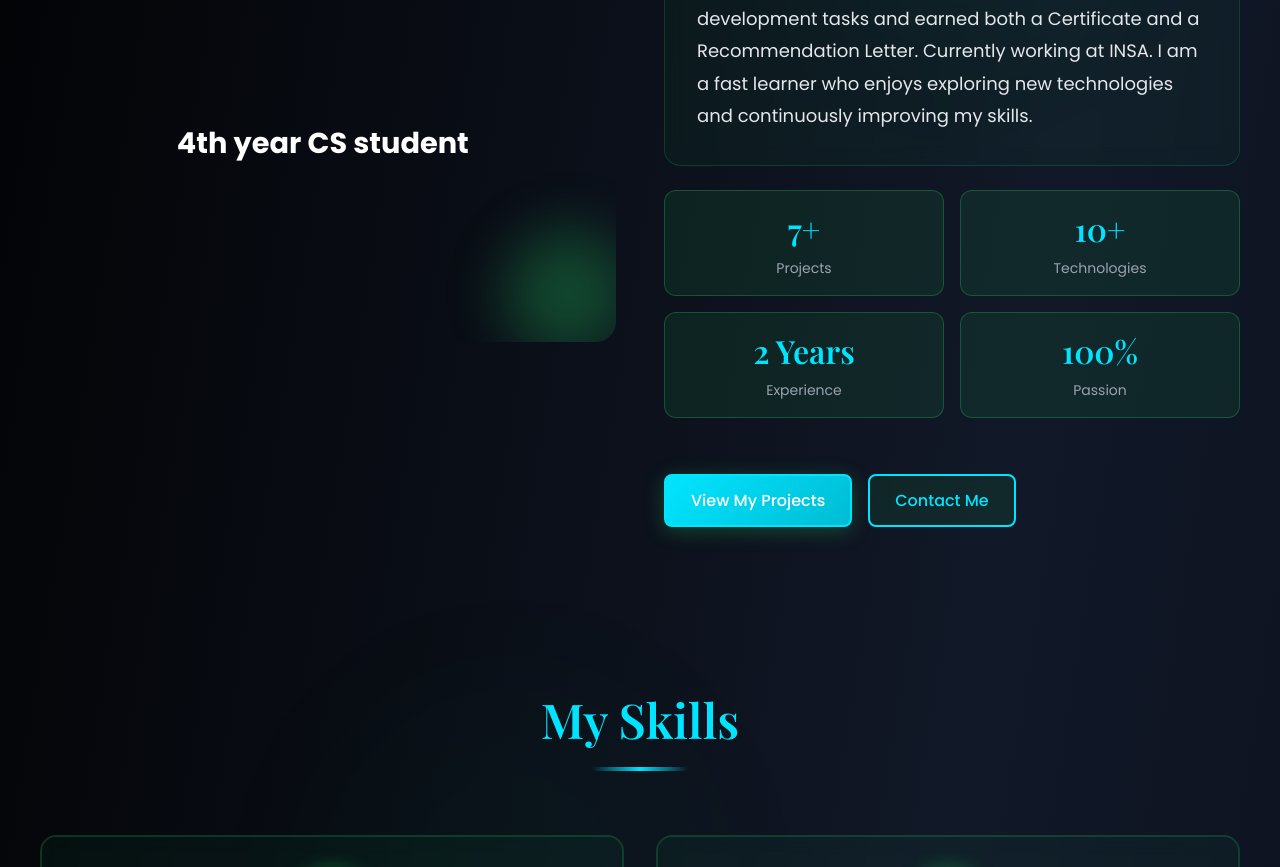
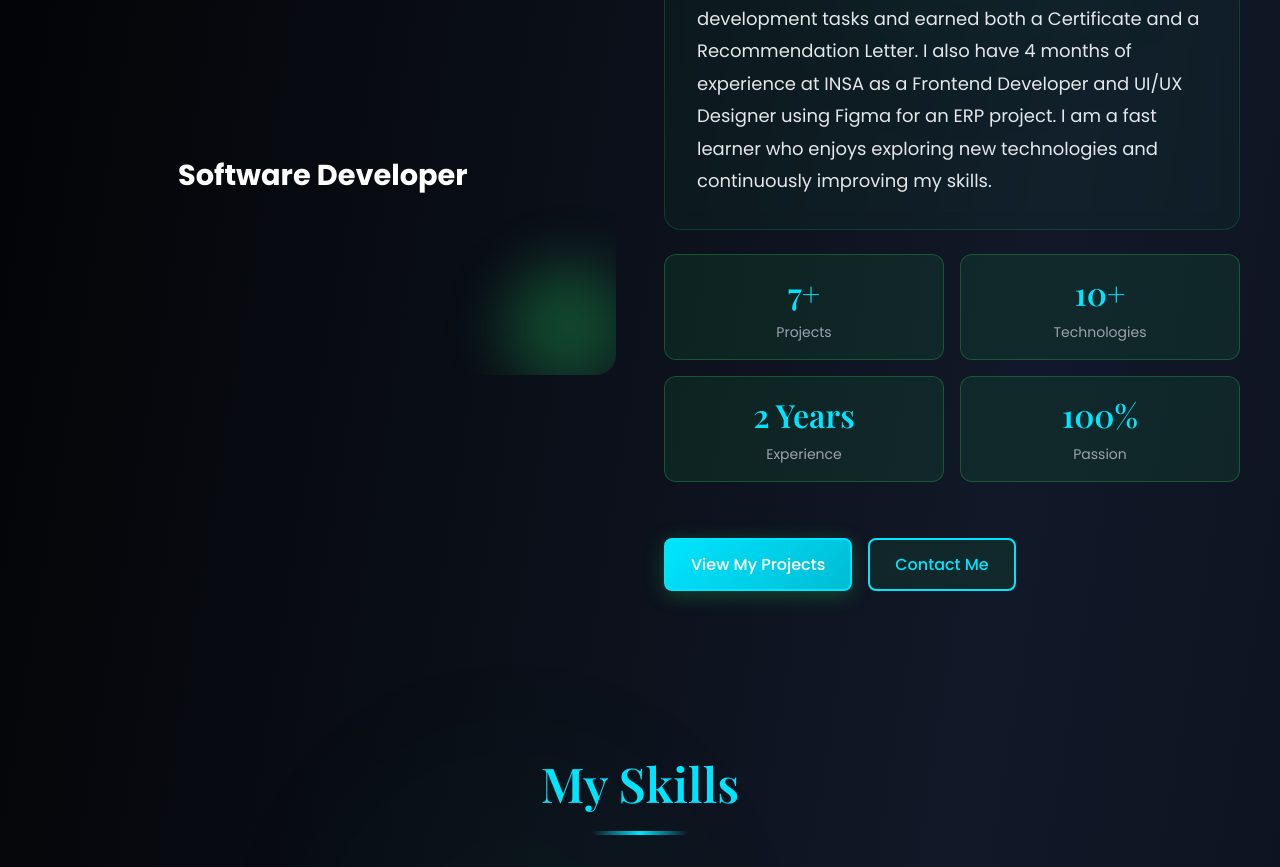
Before and after one commit to elady473-art/emebet-portfolio, a React (Vite) app: page / in a window 1280 px wide. Shown: the part 1220-2087 px from the top of the page. Built offline with nearby package versions, Linux system fonts and the light colour scheme; a web font is replaced by a local one.

Commit message:
Update bio with INSA experience and add Software Developer to typing text

```diff
--- a/src/components/About.jsx
+++ b/src/components/About.jsx
@@ -90,7 +90,7 @@ export default function About() {
 
         <div className="about-content">
           <div className="about-image" style={{ display: 'flex', alignItems: 'center', justifyContent: 'center', minHeight: '350px', background: 'var(--card-bg)', borderRadius: '20px', border: '1px solid var(--border-color)', position: 'relative', overflow: 'hidden' }}>
-            <TypingText texts={["4th year CS student"]} />
+            <TypingText texts={["4th year CS student", "Software Developer"]} />
             <div className="glow-effect" />
           </div>
 
--- a/src/data/portfolioData.js
+++ b/src/data/portfolioData.js
@@ -3,8 +3,8 @@
 
 export const personalInfo = {
   name: "Emebet Mesfin",
-  roles: ["Fullstack Developer", "Graphics Designer"],
-  bio: "Dedicated and committed Junior Web Developer with hands-on experience building responsive web applications using HTML, CSS, JavaScript, React, PHP, Java, and MySQL. Successfully completed a Full-Stack Web Development internship where I contributed to real development tasks and earned both a Certificate and a Recommendation Letter. Currently working at INSA. I am a fast learner who enjoys exploring new technologies and continuously improving my skills.",
+  roles: ["Fullstack Developer", "Graphics Designer", "Software Developer"],
+  bio: "Dedicated and committed Junior Web Developer with hands-on experience building responsive web applications using HTML, CSS, JavaScript, React, PHP, Java, and MySQL. Successfully completed a Full-Stack Web Development internship where I contributed to real development tasks and earned both a Certificate and a Recommendation Letter. I also have 4 months of experience at INSA as a Frontend Developer and UI/UX Designer using Figma for an ERP project. I am a fast learner who enjoys exploring new technologies and continuously improving my skills.",
   profilePhoto: "https://raw.githubusercontent.com/elady473-art/CodeAlpha_task3/main/emun-removebg-preview.png",
   aboutPhoto: "https://raw.githubusercontent.com/elady473-art/CodeAlpha_task3/main/EB.jpg",
   cvUrl: "profession cv.pdf",
```
